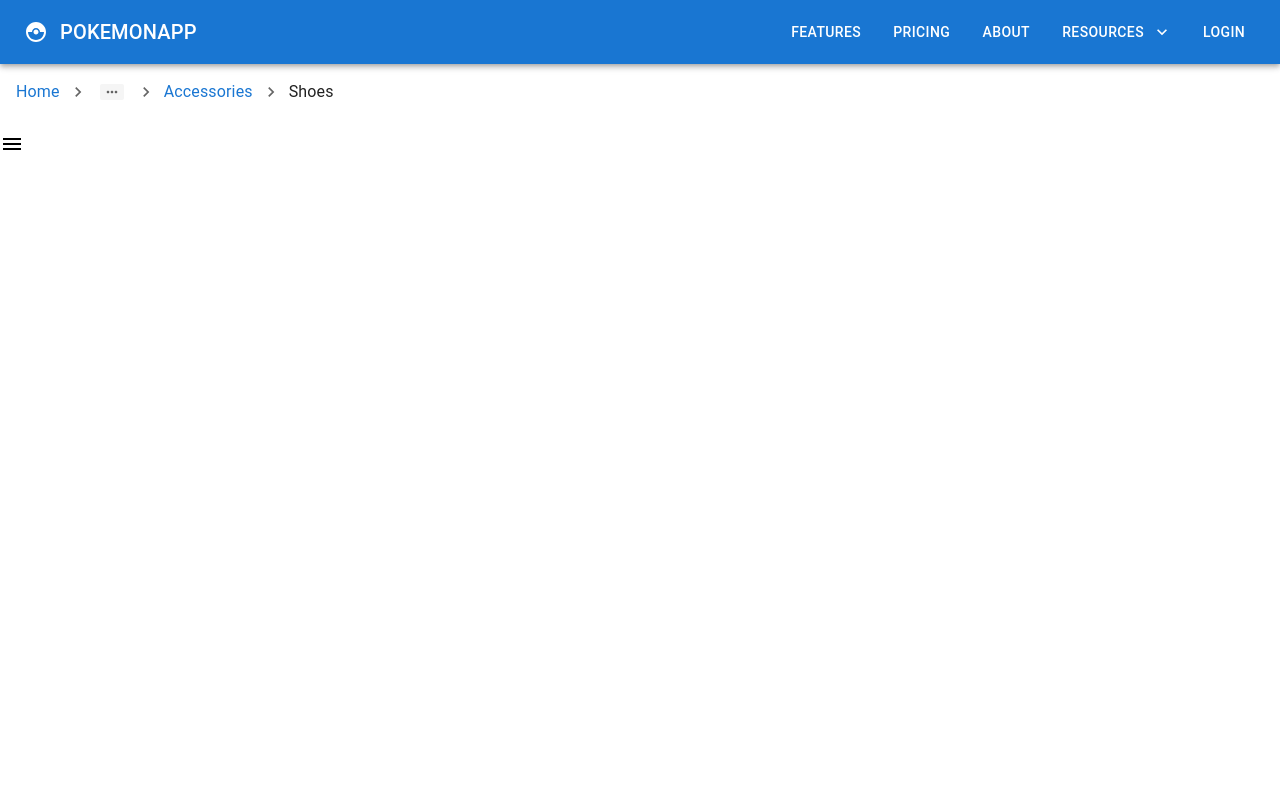
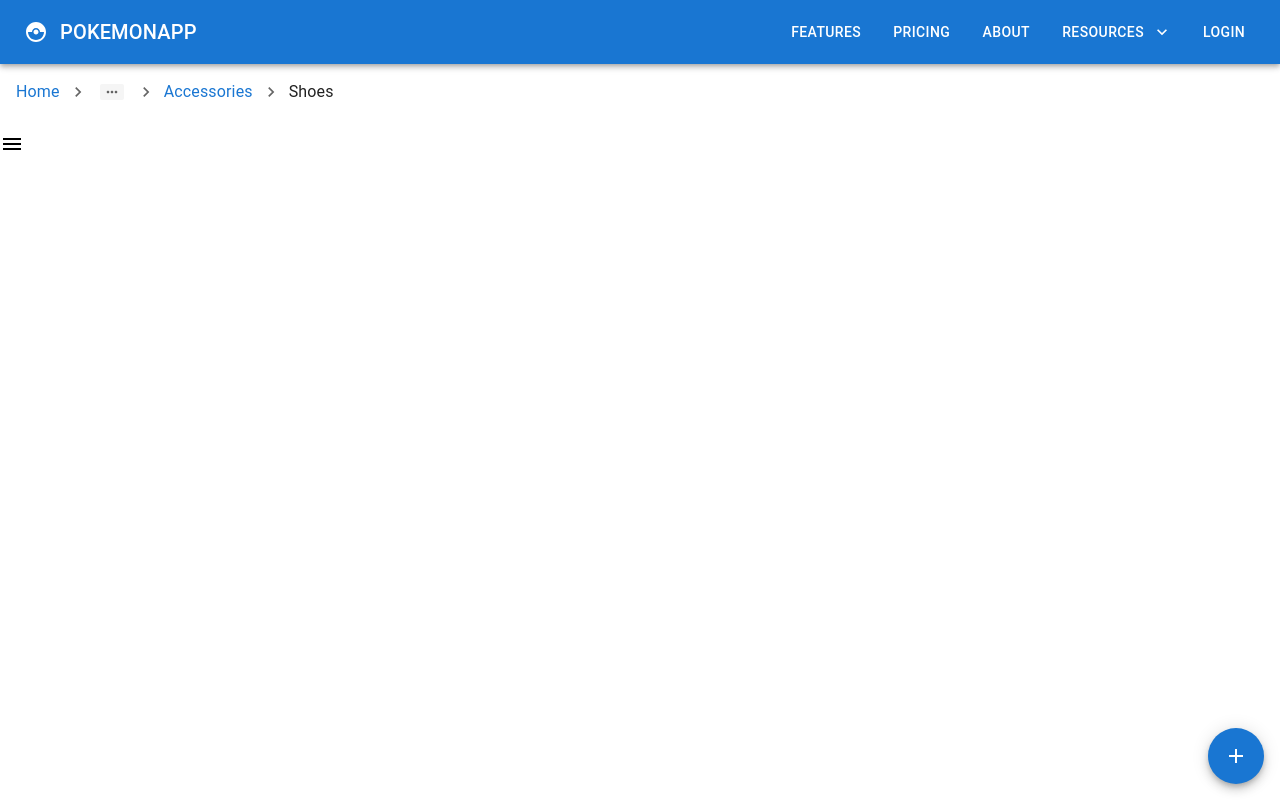
Before and after one commit to Newton-Duarte/react-mui, a React (Create React App) app: page / in a window 1280 px wide. Built offline with nearby package versions, Linux system fonts and the light colour scheme.

Commit message:
feat: add mui speed dial component

```diff
--- a/src/App.tsx
+++ b/src/App.tsx
@@ -17,6 +17,7 @@
 import { MuiBreadcrumbs } from './components/MuiBreadcrumbs';
 import { MuiDrawer } from './components/MuiDrawer';
 import { MuiNavbar } from './components/MuiNavbar';
+import { MuiSpeedDial } from './components/MuiSpeedDial';
 
 function App() {
   return (
@@ -38,6 +39,7 @@
       {/* <MuiLink /> */}
       <MuiBreadcrumbs />
       <MuiDrawer />
+      <MuiSpeedDial />
     </div>
   );
 }
--- /dev/null
+++ b/src/components/MuiSpeedDial.tsx
@@ -0,0 +1,23 @@
+import { SpeedDial, SpeedDialAction, SpeedDialIcon } from '@mui/material'
+import CopyIcon from '@mui/icons-material/FileCopyOutlined';
+import PrintIcon from '@mui/icons-material/Print';
+import ShareIcon from '@mui/icons-material/Share';
+import CloseIcon from '@mui/icons-material/Close';
+
+export const MuiSpeedDial = () => {
+  return (
+    <SpeedDial
+      ariaLabel="Navigation speed dial"
+      sx={{
+        position: 'absolute',
+        bottom: 16,
+        right: 16
+      }}
+      icon={<SpeedDialIcon openIcon={<CloseIcon />} />}
+    >
+      <SpeedDialAction icon={<CopyIcon />} tooltipTitle="Copy" tooltipOpen />
+      <SpeedDialAction icon={<PrintIcon />} tooltipTitle="Print" tooltipOpen />
+      <SpeedDialAction icon={<ShareIcon />} tooltipTitle="Share" tooltipOpen />
+    </SpeedDial>
+  )
+}
```
